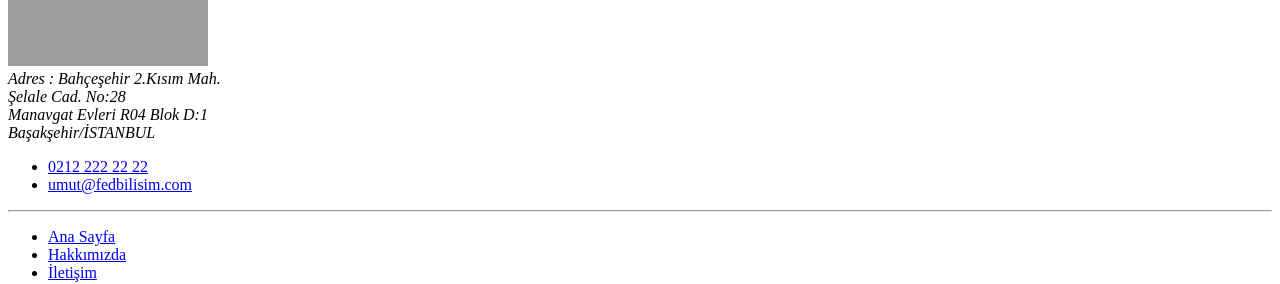
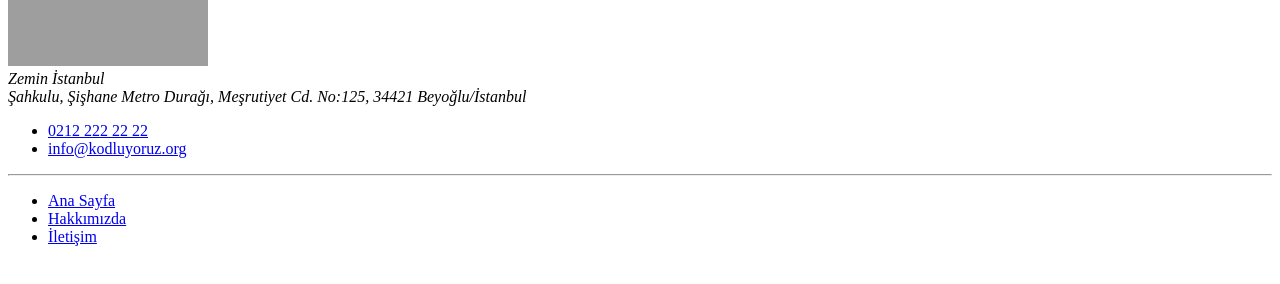
Before and after one commit to umuttcansahin/Bolum-Sonu-Calismasi-html, a plain HTML site: page contact.html in a window 1280 px wide. Shown: the part 371-655 px from the top of the page. Drawn offline with Linux system fonts and the light colour scheme; grey boxes are pictures that could not be loaded.

Commit message:
Add files via upload

```diff
--- a/contact.html
+++ b/contact.html
@@ -32,14 +32,12 @@
         <h2>İletişim</h2>
         <img src="https://picsum.photos/id/7/200/300" alt="picsum">
         <address>
-            Adres : Bahçeşehir 2.Kısım Mah.<br>
-            Şelale Cad. No:28 <br>
-            Manavgat Evleri R04 Blok D:1 <br>
-            Başakşehir/İSTANBUL
+            Zemin İstanbul <br>
+            Şahkulu, Şişhane Metro Durağı, Meşrutiyet Cd. No:125, 34421 Beyoğlu/İstanbul
         </address>
         <ul>
             <li><a href="tel:0212222222">0212 222 22 22</a>  </li>
-            <li><a href="mailto:umut@fedbilisim.com">umut@fedbilisim.com</a></li>
+            <li><a href="mailto:info@kodluyoruz.org">info@kodluyoruz.org</a></li>
         </ul>
         <hr>
        </article>
```
